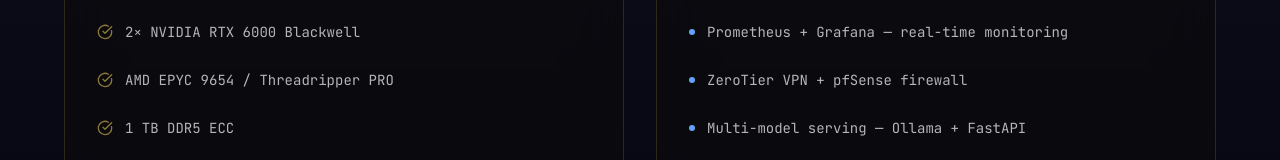
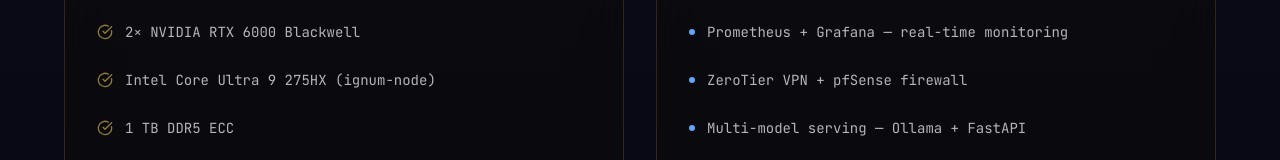
Before and after one commit to Tommy3808/ignum-website, a React (Vite) app: page /investors in a window 1280 px wide. Shown: the part 2717-2877 px from the top of the page. Built offline with nearby package versions, Linux system fonts and the light colour scheme.

Commit message:
fix: CPU correcto — Intel Core Ultra 9 275HX

```diff
--- a/src/pages/Investors.tsx
+++ b/src/pages/Investors.tsx
@@ -232,7 +232,7 @@
                   {[
                     '4× NVIDIA H200 SXM5 141GB HBM3e — NVLink 900 GB/s',
                     '2× NVIDIA RTX 6000 Blackwell',
-                    'AMD EPYC 9654 / Threadripper PRO',
+                    'Intel Core Ultra 9 275HX (ignum-node)',
                     '1 TB DDR5 ECC',
                     '400 GbE + enterprise switching',
                     'NVMe Enterprise — RAID Z3 (ZFS)',
```
